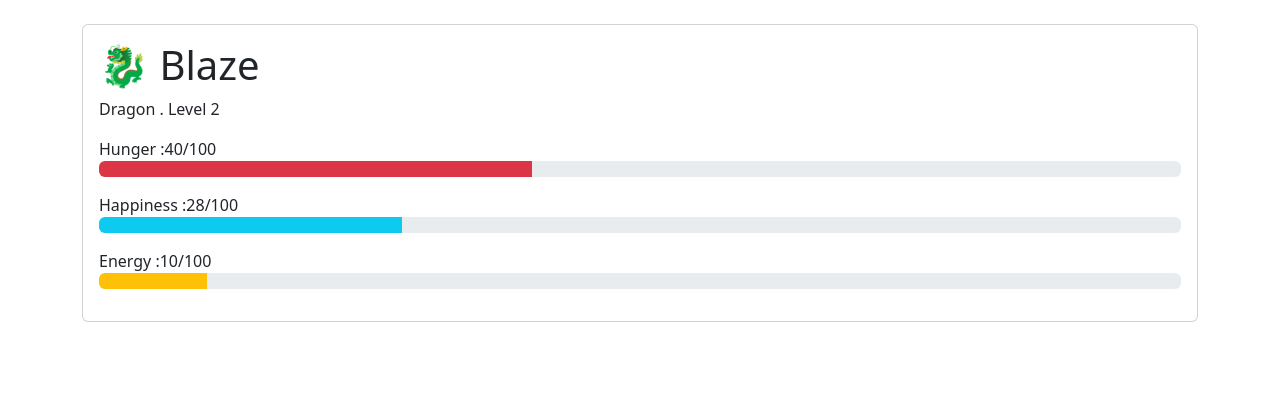
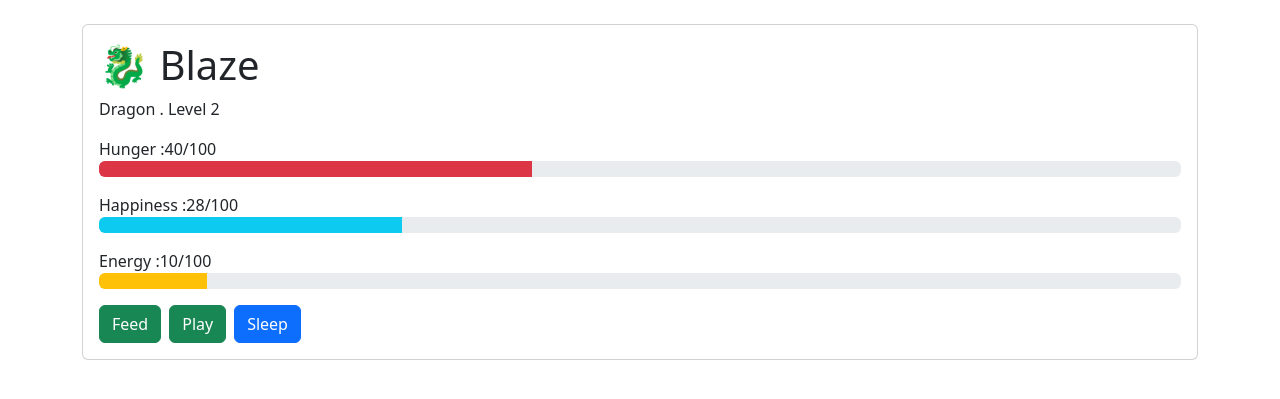
Before and after one commit to bhattarainishan123/virtual_Pet, a Flask app: page / in a window 1280 px wide. Shown: the top 399 px of the page. Run offline with Flask 3, Linux system fonts and the light colour scheme.

Commit message:
Add Feed, Play, and Sleep buttons

```diff
--- a/templates/pet.html
+++ b/templates/pet.html
@@ -24,7 +24,18 @@
                   <div class="progress mb-3">
                     <div class="progress-bar bg-warning" style="width: {{energy}}%"></div>
                   </div>
+               <div class="d-flex gap-2">
+                <from method="post" action="/feed">
+                    <button class="btn btn-success">Feed</button>
+                </from>
+                <form method="post" action="/play">
+                    <button class="btn btn-success">Play</button>
+                </form>
+                <form method="post" action="/sleep">
+                    <button class="btn btn-primary">Sleep</button>
+                </form>
                </div>
+            </div>
             </div>
         </div>
     </body>
```
